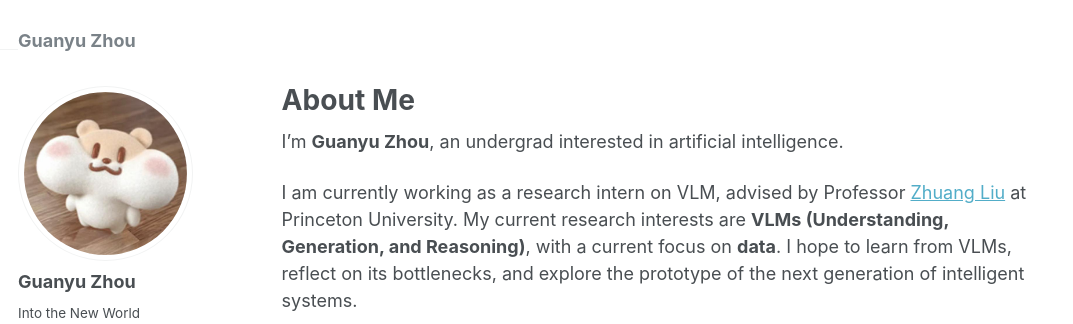
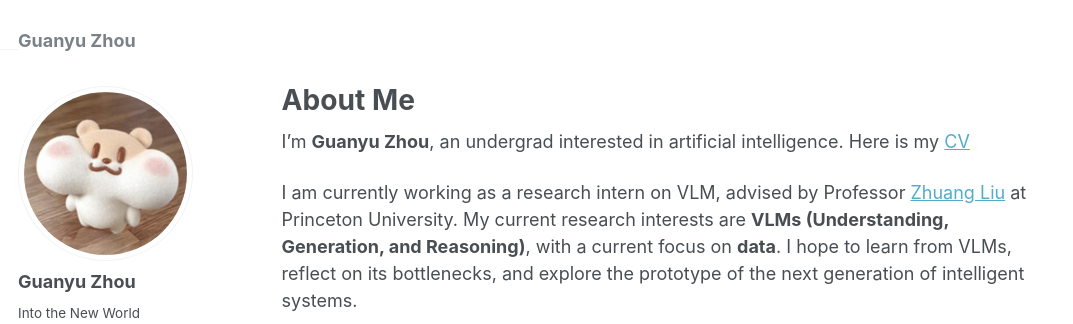
Before and after one commit to The-Martyr/the-martyr.github.io, a Jekyll site: the page built from _pages/about.md, in a window 1280 px wide and 900 px high. Shown: the top 324 px of the window, without its empty margins (0-1073 px from the left). Built offline with Jekyll 4.4.1, drawn with Linux system fonts in a browser that asks for light colours; some web fonts are replaced.

Commit message:
Update about.md

```diff
--- a/_pages/about.md
+++ b/_pages/about.md
@@ -7,7 +7,7 @@ redirect_from:
   - /about.html
 ---
 
-I'm **Guanyu Zhou**, an undergrad interested in artificial intelligence.
+I'm **Guanyu Zhou**, an undergrad interested in artificial intelligence. Here is my [CV](/files/Resume.pdf)
 
 I am currently working as a research intern on VLM, advised by Professor [Zhuang Liu](https://liuzhuang13.github.io/) at Princeton University. My current research interests are **VLMs (Understanding, Generation, and Reasoning)**, with a current focus on **data**. I hope to learn from VLMs, reflect on its bottlenecks, and explore the prototype of the next generation of intelligent systems.
 
```
